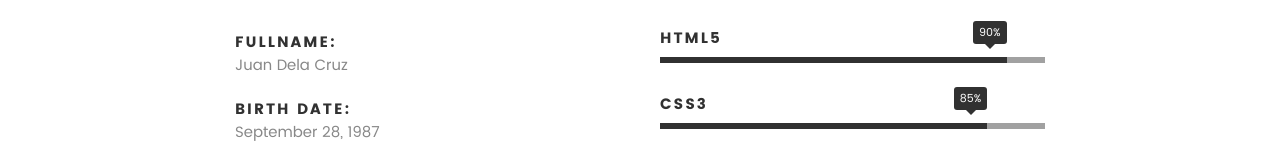
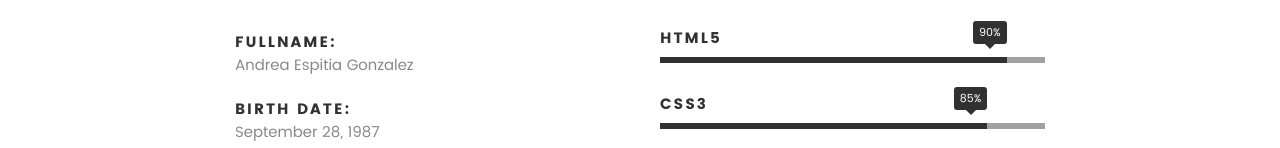
Before and after one commit to andreitaegon/cv_pageweb, a plain HTML site: page index.html in a window 1280 px wide. Shown: the part 1412-1560 px from the top of the page. Drawn offline with Linux system fonts and the light colour scheme; files whose address does not match are found by name.

Commit message:
nombre completo

```diff
--- a/index.html
+++ b/index.html
@@ -129,7 +129,7 @@
    			<ul class="info-list">
    				<li>
    					<strong>Fullname:</strong>
-   					<span>Juan Dela Cruz</span>
+   					<span>Andrea Espitia Gonzalez</span>
    				</li>
    				<li>
    					<strong>Birth Date:</strong>
```
